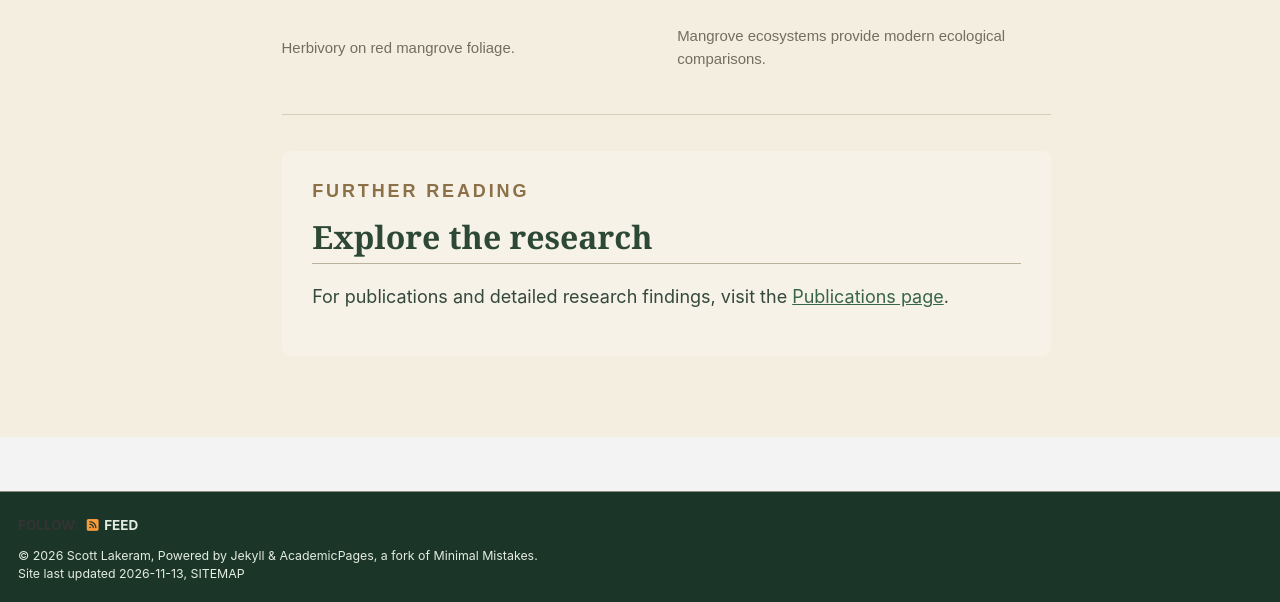
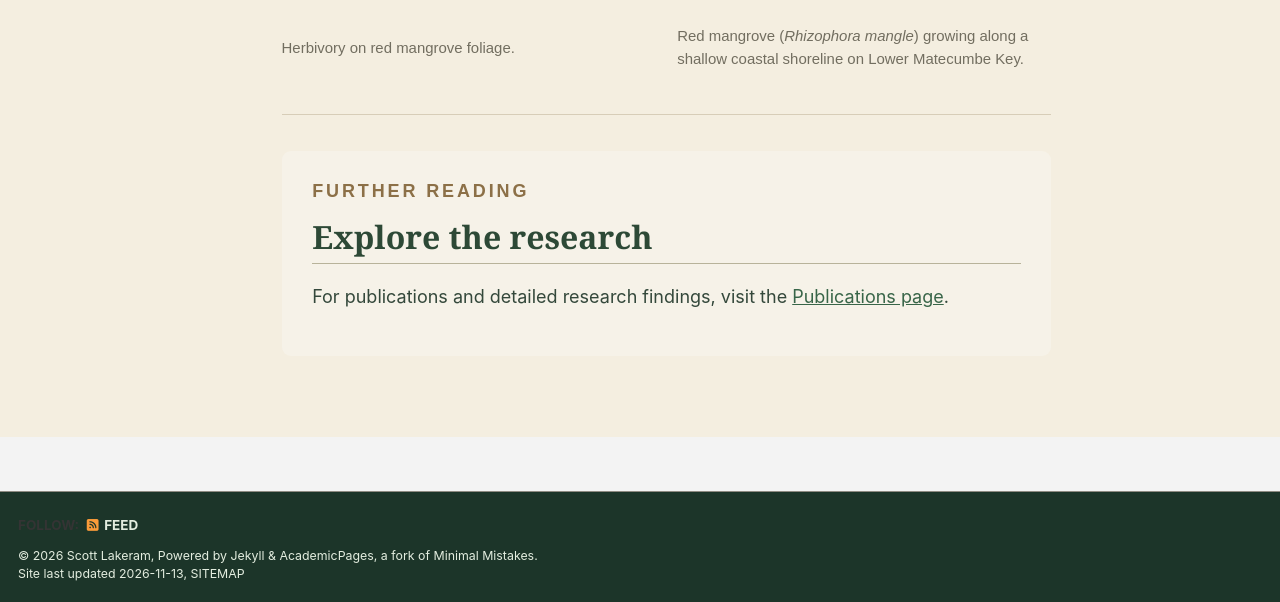
Before and after one commit to slakeram/slakeram.github.io, a Jekyll site: the page built from _pages/research.md, in a window 1280 px wide and 900 px high, scrolled down 4386 px, cut to the strip 298-900 px from the top of the window. Built offline with Jekyll 4.4.1, drawn with Linux system fonts in a browser that asks for light colours; a script bundle is joined from its source files by our own code; a style sheet for code colours, icons or effects is not loaded.

Commit message:
Update red mangrove photo caption with Lower Matecumbe Key location

```diff
--- a/_pages/research.md
+++ b/_pages/research.md
@@ -95,7 +95,7 @@ author_profile: false
     <p>These comparisons connect feeding, decomposition, and resource use in living ecosystems with the long-term history of terrestrial ecological interactions.</p>
     <div class="research-story-gallery">
       <figure><img src="{{ '/images/herbivory%20on%20red%20mangrove.jpg' | relative_url }}" alt="Insect herbivory on a red mangrove leaf" loading="lazy"/><figcaption>Herbivory on red mangrove foliage.</figcaption></figure>
-      <figure><img src="{{ '/images/mangrove%20tree.jpg' | relative_url }}" alt="Mangrove tree in a coastal ecosystem" loading="lazy"/><figcaption>Mangrove ecosystems provide modern ecological comparisons.</figcaption></figure>
+      <figure><img src="{{ '/images/mangrove%20tree.jpg' | relative_url }}" alt="Mangrove tree in a coastal ecosystem" loading="lazy"/><figcaption>Red mangrove (<em>Rhizophora mangle</em>) growing along a shallow coastal shoreline on Lower Matecumbe Key.</figcaption></figure>
     </div>
   </section>
 
```
